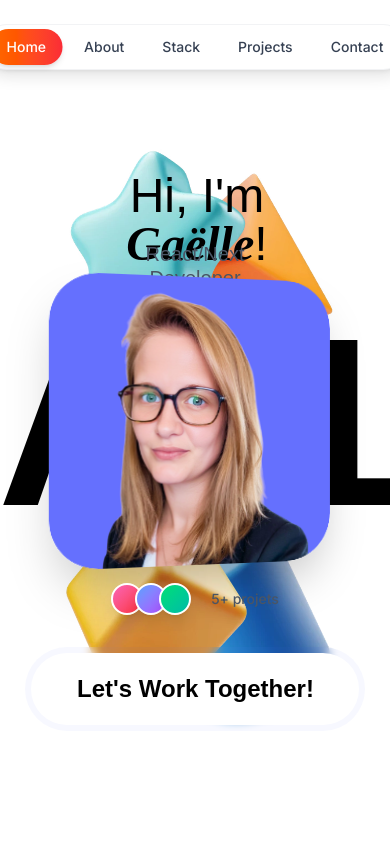
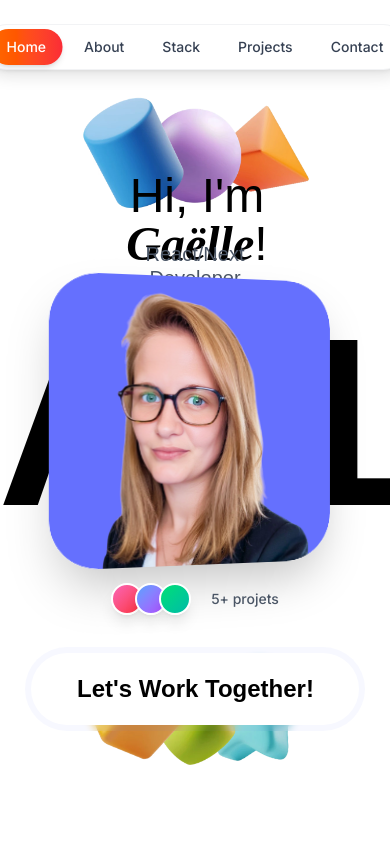
Before and after one commit to GaelleB/mon-portfolio-next, a Next.js app: page / in a window 390 px wide. Shown: the top 844 px of the page. Built offline with nearby package versions, Linux system fonts and the light colour scheme.

Commit message:
position objets hero responsive

```diff
--- a/src/app/globals.css
+++ b/src/app/globals.css
@@ -23,6 +23,116 @@
 }
 
 /* HERO SECTION */
+
+/* 3D Objects Responsive */
+#home .hero-3d-object {
+  @media (max-width: 767px) {
+    width: 150px !important;
+    height: 150px !important;
+  }
+  @media (min-width: 768px) and (max-width: 1023px) {
+    width: 2100px !important;
+    height: 210px !important;
+  }
+}
+
+#home .hero-3d-object:nth-child(1) {
+  /* Pyramide orange - top-left desktop, top-right mobile */
+  @media (max-width: 767px) {
+    position: fixed !important;
+    top: 10% !important;
+    right: 15% !important;
+    left: auto !important;
+    bottom: auto !important;
+    z-index: 20 !important;
+  }
+  @media (min-width: 768px) and (max-width: 1023px) {
+    top: 15% !important;
+    left: 15% !important;
+  }
+}
+
+#home .hero-3d-object:nth-child(2) {
+  /* Sphère violette - left desktop, top-center mobile */
+  @media (max-width: 767px) {
+    position: fixed !important;
+    top: 10% !important;
+    left: 50% !important;
+    right: auto !important;
+    bottom: auto !important;
+    transform: translateX(-50%) !important;
+    z-index: 20 !important;
+  }
+  @media (min-width: 768px) and (max-width: 1023px) {
+    top: 37% !important;
+    left: 10% !important;
+  }
+}
+
+#home .hero-3d-object:nth-child(3) {
+  /* Cylindre bleu - bottom-left desktop, top-left mobile */
+  @media (max-width: 767px) {
+    position: fixed !important;
+    top: 10% !important;
+    left: 15% !important;
+    right: auto !important;
+    bottom: auto !important;
+    z-index: 20 !important;
+  }
+  @media (min-width: 768px) and (max-width: 1023px) {
+    bottom: 5% !important;
+    left: 15% !important;
+  }
+}
+
+#home .hero-3d-object:nth-child(4) {
+  /* Étoile turquoise - top-right desktop, bottom-right mobile */
+  @media (max-width: 767px) {
+    position: fixed !important;
+    top: auto !important;
+    bottom: 5% !important;
+    right: 15% !important;
+    left: auto !important;
+    z-index: 20 !important;
+  }
+  @media (min-width: 768px) and (max-width: 1023px) {
+    top: 15% !important;
+    right: 15% !important;
+  }
+}
+
+#home .hero-3d-object:nth-child(5) {
+  /* Cube vert - right desktop, bottom-center mobile */
+  @media (max-width: 767px) {
+    position: fixed !important;
+    top: auto !important;
+    bottom: 5% !important;
+    left: 50% !important;
+    right: auto !important;
+    transform: translateX(-50%) !important;
+    z-index: 20 !important;
+  }
+  @media (min-width: 768px) and (max-width: 1023px) {
+    top: 37% !important;
+    right: 10% !important;
+  }
+}
+
+#home .hero-3d-object:nth-child(6) {
+  /* Cube jaune - bottom-right desktop, bottom-left mobile */
+  @media (max-width: 767px) {
+    position: fixed !important;
+    top: auto !important;
+    bottom: 5% !important;
+    left: 15% !important;
+    right: auto !important;
+    z-index: 20 !important;
+  }
+  @media (min-width: 768px) and (max-width: 1023px) {
+    bottom: 10% !important;
+    right: 15% !important;
+  }
+}
 
 /* Profile image container */
 .profile-block {
```
